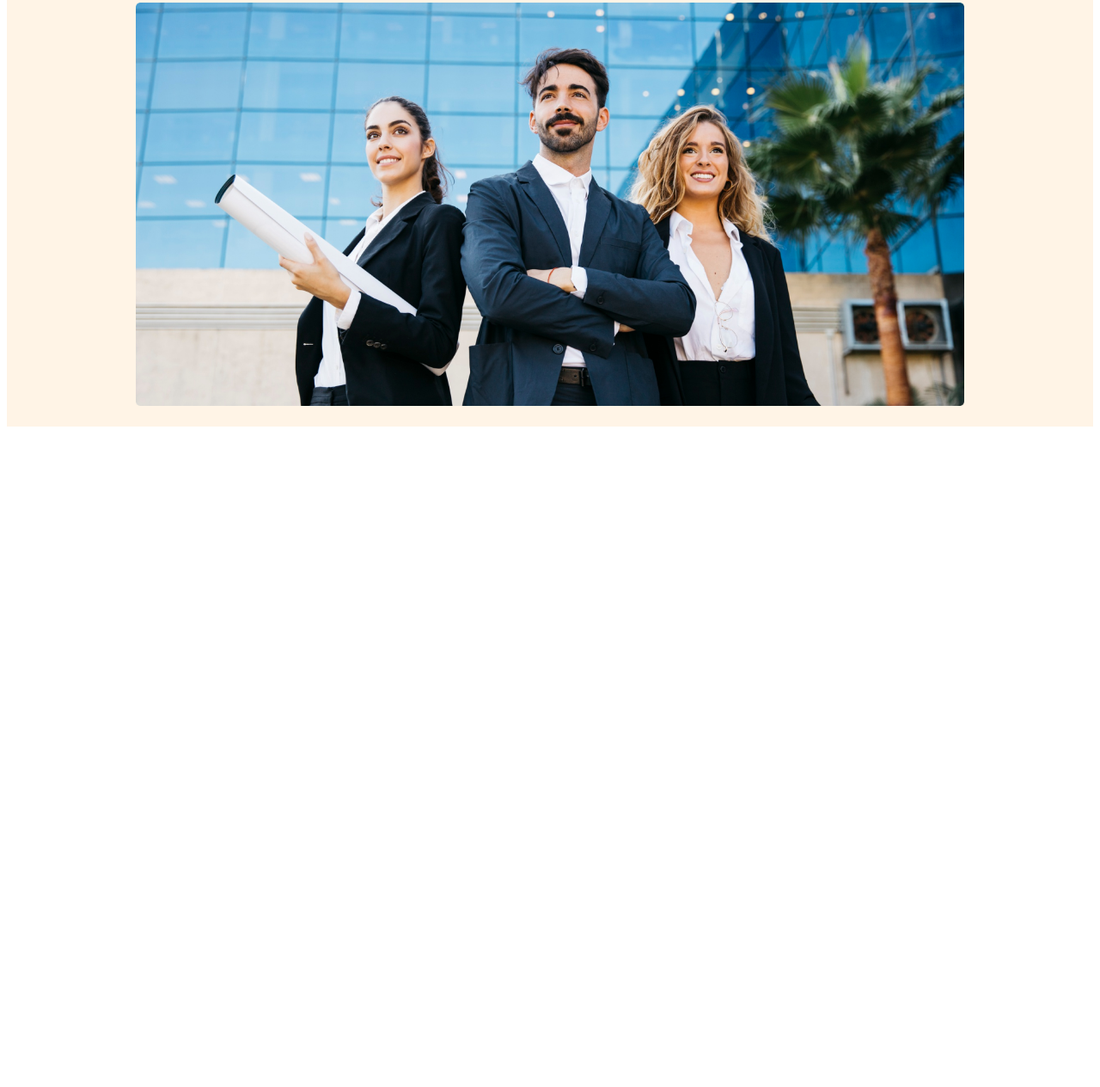
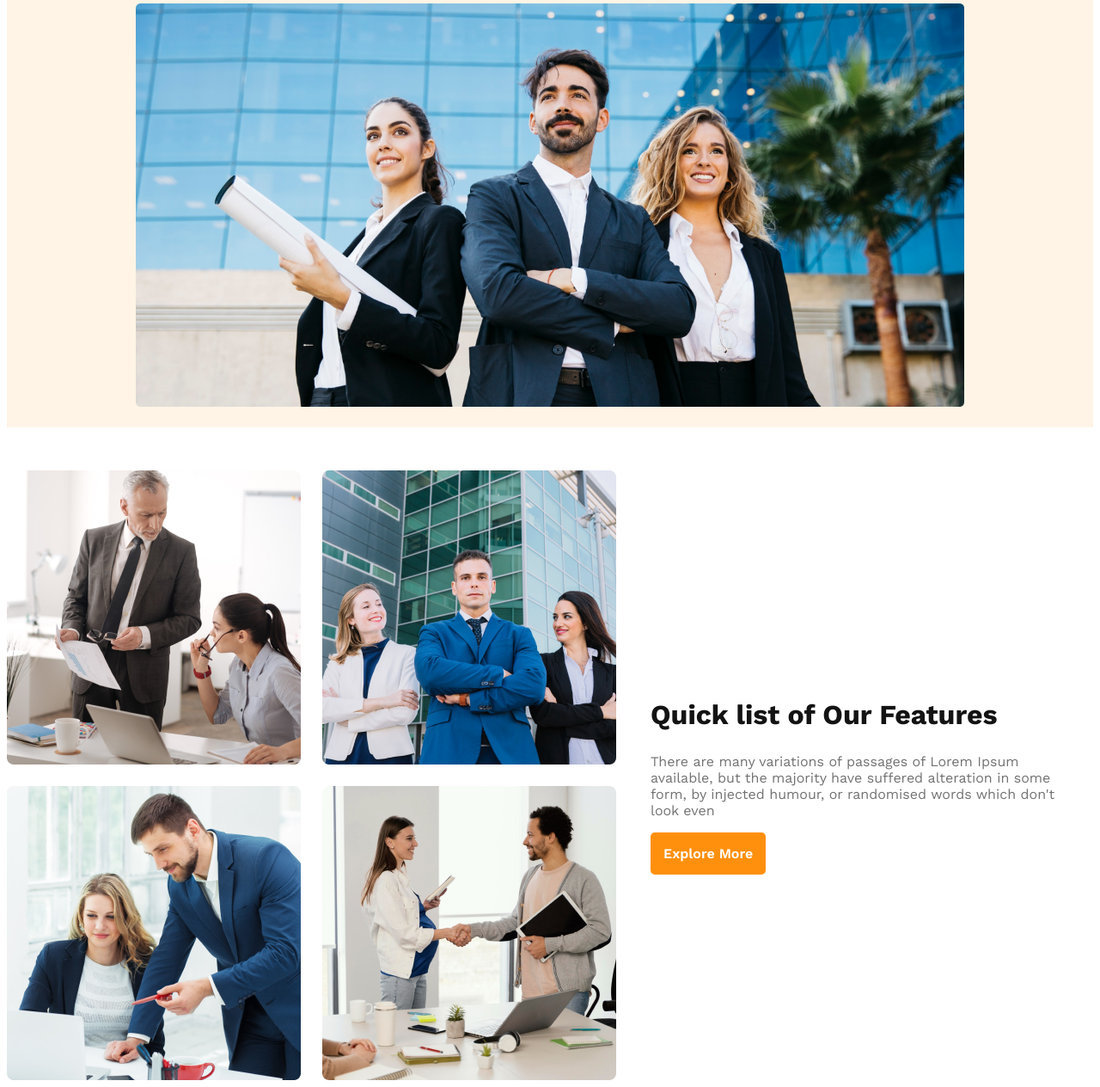
Before and after one commit to antusaha01/g3-architects, a plain HTML site: page index.html in a window 1280 px wide. Shown: the part 544-1808 px from the top of the page at 86% size. Before the commit the page ends 1048 px from the top, so only its background shows below. Drawn offline with nearby package versions, Linux system fonts and the light colour scheme.

Commit message:
features section end

```diff
--- a/index.html
+++ b/index.html
@@ -8,7 +8,9 @@
     <!-- google font link start -->
     <link rel="preconnect" href="https://fonts.googleapis.com">
     <link rel="preconnect" href="https://fonts.gstatic.com" crossorigin>
-    <link href="https://fonts.googleapis.com/css2?family=Lato:wght@400;700&family=Open+Sans:wght@400;700;800&family=Work+Sans:wght@400;600;700;800&display=swap" rel="stylesheet">
+    <link
+        href="https://fonts.googleapis.com/css2?family=Lato:wght@400;700&family=Open+Sans:wght@400;700;800&family=Work+Sans:wght@400;600;700;800&display=swap"
+        rel="stylesheet">
     <!-- google font link end -->
     <link rel="stylesheet" href="style/style.css">
 </head>
@@ -22,7 +24,7 @@
             <ul>
                 <li><a class="a" href="index.html">Home</a></li>
                 <li><a class="a" href="index.html">About</a></li>
-                <li><a class="a" href="index.html">Contact Us</a></li>
+                <li><a class="a" href="index.html">Contact</a></li>
                 <li><a class="a" href="index.html">Login</a></li>
             </ul>
         </nav>
@@ -30,14 +32,33 @@
         <section class="banner">
             <div class="banner-contant">
                 <h2 class="banner-section-title">Brand New Group of Architects </h2>
-                <p class="banner-section-description">There are many variations of passages of Lorem Ipsum available, but the majority have suffered alteration in some form, by injected humour, or randomised words which don't look even</p>
+                <p class="banner-section-description">There are many variations of passages of Lorem Ipsum available,
+                    but the majority have suffered alteration in some form, by injected humour, or randomised words
+                    which don't look even</p>
                 <button class="main-btn">Explore More</button>
             </div>
             <img class="banner-image" src="images/banner.png" alt="">
         </section>
     </header>
     <!-- header end -->
-    <main>
+    <main class="main">
+        <!-- features start  -->
+        <section class="features">
+            <div class="features-img-container">
+                <img class="features-img" src="images/team1.png" alt="">
+                <img class="features-img" src="images/team2.png" alt="">
+                <img class="features-img" src="images/team3.png" alt="">
+                <img class="features-img" src="images/team4.png" alt="">
+            </div>
+            <div class="features-info-container">
+                <h2 class="features-title">Quick list of Our Features</h2>
+                <p class="features-description">There are many variations of passages of Lorem Ipsum available, but the
+                    majority have suffered alteration in some form, by injected humour, or randomised words which don't
+                    look even</p>
+                <button class="main-btn">Explore More</button>
+            </div>
+        </section>
+        <!-- features end  -->
 
     </main>
     <footer>
--- a/style/style.css
+++ b/style/style.css
@@ -11,8 +11,12 @@
     border: none;
     color: white;
     margin: auto;
-    font-size: 15px;
+    font-size: 1rem;
     font-weight: 600;
+}
+.main{
+    max-width: 1440px;
+    margin: 0 auto;
 }
 /* common style end */
 
@@ -77,3 +81,65 @@ nav ul li{
     margin-top: 50px;
 }
 /* banner end  */
+
+/* features start  */
+.features{
+    display: flex;
+    align-items: center;
+    margin-top: 50px;
+}
+.features-img-container{
+    display: grid;
+    grid-template-columns: repeat(2, 1fr);
+    gap: 25px;
+}
+.features-info-container{
+    padding-right: 40px;
+    padding-left: 40px;
+}
+.features-title{
+    font-size: 2rem;
+    color: #131313;
+}
+.features-description{
+    color: #727272;
+}
+/* features end */
+
+
+
+
+
+/* responsive style  */
+/* mobile devices */
+@media screen and (max-width: 576px) {
+    header{
+        padding: 10px;
+    }
+    nav{
+        flex-direction: column;
+    }
+    nav ul li{
+        margin-right: 40px;
+    }
+    .features{
+        flex-direction: column;
+        gap: 25px;
+    }
+    .features-img-container{
+        display: grid;
+        grid-template-columns: none;
+    }
+}
+/* tablet devices */
+@media screen and (min-width: 576px) and (max-width: 992px) {
+    nav, .features{
+        flex-direction: column;
+    }
+    nav ul li{
+        margin-right: auto;
+    }
+    .a{
+        text-align: center;
+    }
+}
```
